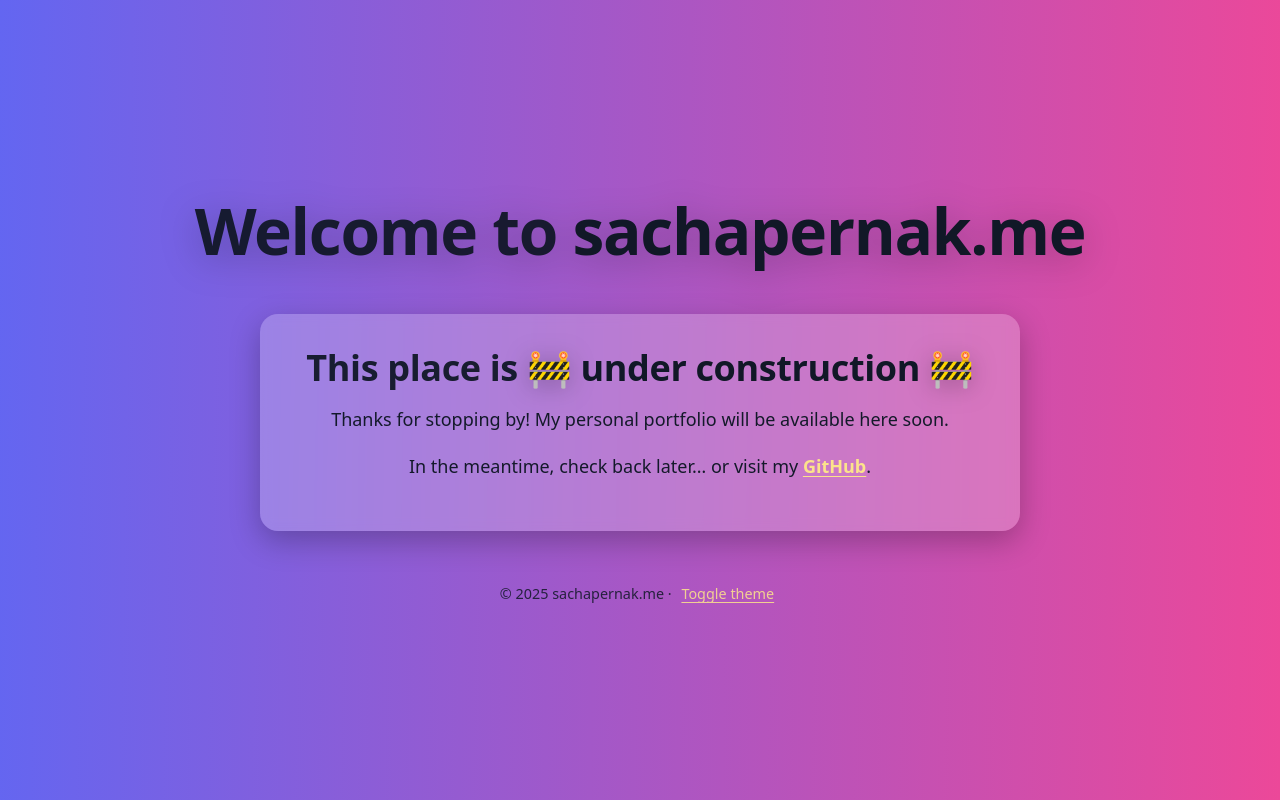
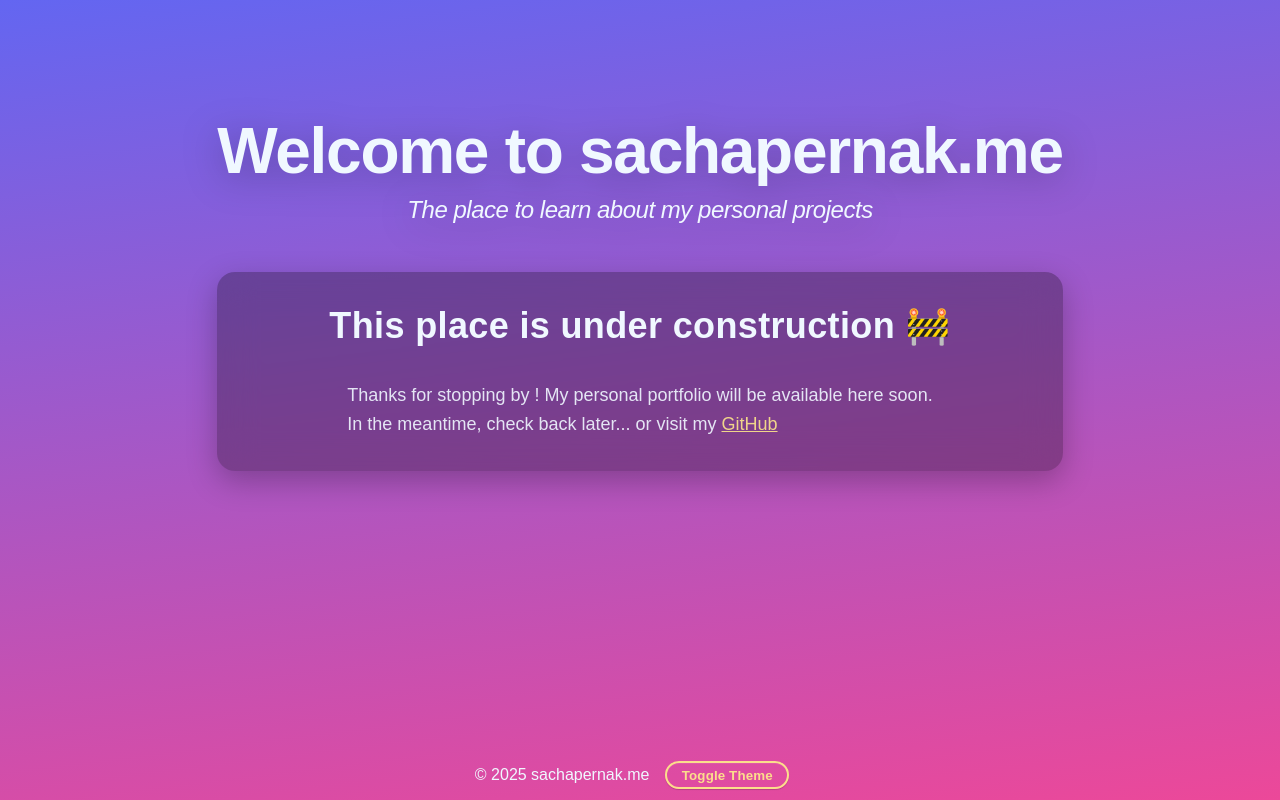
Before and after one commit to Sachapernak/Sachapernak.github.io, a plain HTML site: page index.html in a window 1280 px wide. Drawn offline with Linux system fonts and the light colour scheme; a web font is replaced by a local one.

Commit message:
Simple landing page, remade a bit more clean

```diff
--- a/index.html
+++ b/index.html
@@ -1,50 +1,41 @@
-<!DOCTYPE html>
+<!doctype html>
 <html lang="en">
 <head>
-    <meta charset="UTF-8" />
-    <meta name="viewport" content="width=device-width, initial-scale=1" />
-    <title>Under Construction • sachapernak.me</title>
-    <link rel="stylesheet" href="style.css" />
-    <noscript>
-        <style>
-            /* if JS blocked show a gradient */
-            body { background: linear-gradient(135deg, #6366f1, #ec4899) !important; }
-        </style>
-    </noscript>
+    <meta charset="UTF-8">
+    <meta name="viewport" content="width=device-width, initial-scale=1">
+    <link rel="stylesheet" href="style.css">
+    <link rel="preconnect" href="https://rsms.me/">
+    <link rel="stylesheet" href="https://rsms.me/inter/inter.css">
+    <title>Welcome - Sachapernak.me</title>
+    <meta name="color-scheme" content="light only">
+    <script src="script.js"></script>
 </head>
 <body>
-<div class="wrapper">
-    <header class="title" aria-labelledby="page-title">
-        <h1 id="page-title">
-            <span class="welcome">Welcome to</span>
-            <span class="domain">sachapernak.me</span>
-        </h1>
-    </header>
 
-    <main>
-        <h2 class="uc" aria-live="polite">
-            <span class="pre">This place is</span>
-            <span class="line2">
-          <span class="emoji" aria-hidden="true">🚧</span>
-          <span class="core">under construction</span>
-          <span class="emoji" aria-hidden="true">🚧</span>
-        </span>
-        </h2>
-        <p>Thanks for stopping by! My personal portfolio will be available here soon.</p>
-        <p class="checkback">
-            In the meantime, check back later…
-            <span class="altbreak">or visit my
-            <a id="gh" href="https://github.com/sachapernak" rel="noopener noreferrer">GitHub</a>.
-          </span>
-        </p>
+    <main class="main-container">
+
+        <div class="title-container">
+            <h1>Welcome to sachapernak.me</h1>
+            <h2>The place to learn about my personal projects</h2>
+        </div>
+
+        <div class="content-container">
+            <h2 class="pc"> This place is <b> under construction&nbsp;🚧</b></h2>
+
+            <p class="pc">
+                Thanks for stopping by ! My personal portfolio
+                will be available here soon. <br>
+                In the meantime, check back later... or visit my
+                <a class="accent" href="https://github.com/sachapernak">GitHub</a></p>
+        </div>
+
     </main>
 
-    <footer>
-        © <span id="year"></span> sachapernak.me ·
-        <button id="themeToggle" class="linklike" type="button" aria-pressed="false">Toggle theme</button>
+
+    <footer class="footer-container">
+        <p>© <span id="year">2025</span> sachapernak.me</p>
+            <button id="theme-toggle">Toggle Theme</button>
     </footer>
-</div>
 
-<script src="script.js" defer></script>
 </body>
 </html>
--- a/script.js
+++ b/script.js
@@ -3,55 +3,45 @@
         document.readyState === 'loading' ? document.addEventListener('DOMContentLoaded', fn) : fn();
 
     onReady(() => {
+
+        document.documentElement.style.setProperty('--current-theme', "1");
         // Year in footer
         const y = document.getElementById('year');
-        if (y) y.textContent = new Date().getFullYear();
+        if (y) y.textContent = new Date().getFullYear().toString();
 
-        // Randomize gradient angle once per session
-        try {
-            const angleKey = 'sp-gradient-angle';
-            const saved = sessionStorage.getItem(angleKey);
-            const angle = saved ?? `${Math.floor(Math.random() * 180)}deg`;
-            document.documentElement.style.setProperty('--angle', angle);
-            if (!saved) sessionStorage.setItem(angleKey, angle);
-        } catch {
-            // sessionStorage can fail
-        }
+        // Randomize gradient angle
+        const angle = `${Math.floor((Math.random() * 100) +80)}deg`;
+        document.documentElement.style.setProperty('--angle', angle);
+
 
         // Theme toggle
-        const btn = document.getElementById('themeToggle');
+        const btn = document.getElementById('theme-toggle');
         if (btn) {
             btn.addEventListener('click', () => {
-                const root = document.documentElement;
-                const body = document.body;
-                const on = !root.classList.contains('theme-alt');
-                root.classList.toggle('theme-alt', on);
-                body.classList.toggle('theme-alt', on);
-                btn.setAttribute('aria-pressed', String(on));
+
+                const angle = `${Math.floor(Math.random() * 180)}deg`;
+                document.documentElement.style.setProperty('--angle', angle);
+
+                if (document.documentElement.style.getPropertyValue('--current-theme') === "1") {
+
+                    document.documentElement.style.setProperty('--bg-color-def:', "#6366F1");
+                    document.documentElement.style.setProperty('--bg-color1', "#020f1e");
+                    document.documentElement.style.setProperty('--bg-color2', "#a78bfa");
+                    document.documentElement.style.setProperty('--text-color', "aliceblue");
+                    document.documentElement.style.setProperty('--accent', "#f97316");
+                    document.documentElement.style.setProperty('--current-theme', "2");
+
+                } else {
+                    document.documentElement.style.setProperty('--bg-color-def:', "#6366F1");
+                    document.documentElement.style.setProperty('--bg-color1', "rgba(99, 102, 241, 1)");
+                    document.documentElement.style.setProperty('--bg-color2', "rgba(236, 72, 153, 1)");
+                    document.documentElement.style.setProperty('--text-color', "aliceblue");
+                    document.documentElement.style.setProperty('--accent', "#fde68a");
+                    document.documentElement.style.setProperty('--current-theme', "1");
+                }
+
             });
         }
-
-        // wobble the 🚧 on hover / focus
-        document.querySelectorAll('.uc .emoji').forEach((e) => {
-            const add = () => e.classList.add('wobble');
-            const rm  = () => e.classList.remove('wobble');
-            e.addEventListener('mouseenter', add);
-            e.addEventListener('mouseleave', rm);
-            e.addEventListener('focus', add);
-            e.addEventListener('blur', rm);
-        });
-
-        // Keyboard shortcuts: g opens GitHub, / toggles theme
-        window.addEventListener('keydown', (ev) => {
-            if (ev.key.toLowerCase() === 'g' && !ev.metaKey && !ev.ctrlKey && !ev.altKey) {
-                const a = document.getElementById('gh');
-                if (a) { a.focus(); a.click(); }
-            }
-            if (ev.key === '/' && !ev.metaKey && !ev.ctrlKey && !ev.altKey) {
-                ev.preventDefault();
-                btn?.click();
-            }
-        });
 
         console.log('[sachapernak.me] script.js loaded');
     });
--- a/style.css
+++ b/style.css
@@ -1,140 +1,166 @@
-/* ---- Theme variables ---- */
 :root {
-    --angle: 135deg;
-    --bg1: #6366f1;               /* indigo-500 */
-    --bg2: #ec4899;               /* pink-500 */
-    --glass: rgba(0,0,0,.28);
-    --color-text: #ffffff;
-    --accent: #fde68a;            /* amber-200 */
-    --shadow: 0 10px 30px rgba(0,0,0,.25);
+    font-family: Inter, sans-serif;
+    font-feature-settings: 'liga' 1, 'calt' 1; /* fix for Chrome */
+
+    color-scheme: light only;
+    /* variables */
+
+    --current-theme: "1";
+
+    --bg-color-def: #6366F1;
+    --bg-color1: rgba(99, 102, 241, 1);
+    --bg-color2: rgba(236, 72, 153, 1);
+    --text-color: aliceblue;
+
+    --glass:rgba(0,0,0,.28);
+
+    --angle: 141deg;
+
+    --accent: #fde68a;
+    --accent-strong: #f59e0b;
+    --text-on-accent: #1f2937;
+}
+@supports (font-variation-settings: normal) {
+    :root { font-family: InterVariable, sans-serif; }
 }
 
-/*  scheme adjustments */
-@media (prefers-color-scheme: light) {
-    :root {
-        --glass: rgba(255,255,255,.22);
-        --color-text: #111827;
-    }
+body {
+    background: var(--bg-color-def);
+    background: linear-gradient(var(--angle),var(--bg-color1) 0%, var(--bg-color2) 100%);
+    color : var(--text-color);
+    margin-top: 0;
+    margin-bottom: 0;
+    min-height: 100vh;
+    display : flex;
+    flex-direction: column;
+    justify-content: space-between;
+    text-align: center;
 }
 
-/* alternative theme toggled by JS */
-:root.theme-alt,
-body.theme-alt {                 /* support both :root and body toggle */
-    --bg1: #020f1e;               /* cyan-400 */
-    --bg2: #a78bfa;               /* violet-400 */
-    --accent: #f97316;            /* orange-500 */
+.main-container {
+    margin : auto;
 }
 
-/* ---- Base & layout ---- */
-* { box-sizing: border-box; }
-html, body { height: 100%; }
+.title-container {
 
-body {
-    margin: 0;
-    font-family: system-ui, -apple-system, Segoe UI, Roboto, Ubuntu, Cantarell, Noto Sans, Arial, "Apple Color Emoji", "Segoe UI Emoji";
-    color: var(--color-text, #ffffff);
-
-
-    background-color: #6366f1; /* solid fallback */
-    background-image: linear-gradient(var(--angle), var(--bg1, #6366f1), var(--bg2, #ec4899));
-
-    display: grid;
-    place-items: center;
-    min-height: 100dvh;
-    text-align: center;
-    padding: clamp(12px, 2vw, 24px);
 }
 
-.wrapper {
-    width: min(920px, 100%);
-    display: grid;
-    gap: clamp(16px, 3vw, 32px);
-}
-
-/* ---- Title ---- */
-.title h1 {
-    margin: 0;
+.title-container > h1{
+    margin: 0 0 .7rem 0;
     line-height: 1.1;
     font-weight: 800;
     letter-spacing: -0.02em;
     font-size: clamp(2rem, 5vw + .5rem, 4rem);
     text-wrap: balance;
     filter: drop-shadow(0 6px 18px rgba(0,0,0,.25));
-}
-.title .welcome { opacity: .95; font-weight: 600; }
-.title .domain  { display: inline-block; font-weight: 700; }
-
-/* ---- Card ---- */
-main {
-    margin: 1em auto;
-    width: min(760px, 100%);
-    background: var(--glass, rgba(0,0,0,.28));
-    backdrop-filter: blur(6px);
-    -webkit-backdrop-filter: blur(6px);
-    padding: clamp(16px, 4vw, 32px);
-    border-radius: 18px;
-    box-shadow: var(--shadow, 0 10px 30px rgba(0,0,0,.25));
-}
-
-main h2 {
-    margin: 0 0 clamp(8px, 2vw, 16px) 0;
-    font-size: clamp(1.2rem, 3.2vw + .3rem, 2.25rem);
-    line-height: 1.2;
-    font-weight: 700;
-    letter-spacing: -0.01em;
-}
-.uc .pre   { opacity: .95; font-weight: 600; }
-.uc .core  { font-weight: 800; }
-.uc .emoji { filter: drop-shadow(0 4px 12px rgba(0,0,0,.25)); display:inline-block; }
-
-p {
-    margin: 0 0 1em 0;
-    font-size: clamp(1rem, 1.2vw + .85rem, 1.125rem);
-    line-height: 1.6;
-    opacity: .98;
-}
-
-a { color: var(--accent, #fde68a); font-weight: 700; text-underline-offset: 3px; }
-.linklike {
-    background: none; border: none; color: var(--accent, #fde68a);
-    font: inherit; cursor: pointer; text-decoration: underline; text-underline-offset: 3px;
-}
-.linklike:focus-visible, a:focus-visible {
-    outline: 3px solid var(--accent, #fde68a); outline-offset: 3px; border-radius: 6px;
-}
-
-footer { font-size: .9rem; opacity: .85; margin-top: .25rem; }
-
-/* ---- Small-screen: line breaks ---- */
-@media (max-width: 520px) {
-    .title .welcome, .title .domain { display: block; }
-    .title .welcome { margin-bottom: .2em; }
-
-    .uc { display: grid; gap: .25em; }
-    .uc .pre { display: block; }
-    .uc .line2 { display: inline-flex; align-items: center; justify-content: center; gap: .4ch; }
-
-    p { margin: 1em 0; }
-
-
-    .checkback {
-        display: grid;
-        gap: .25em;
-    }
-    .checkback .altbreak {
-        display: block;
-    }
 
 }
 
-@media (max-width: 360px) {
-    .wrapper { gap: 14px; }
-    main { padding: 14px; }
+.title-container > h2 {
+    font-style: italic;
+    margin: 0;
+    line-height: 1.1;
+    font-weight: 400;
+    letter-spacing: -0.02em;
+    font-size: clamp(1rem, 1.2vw + .85rem, 1.5rem);
+    text-wrap: balance;
+    filter: drop-shadow(0 6px 18px rgba(0,0,0,.25));
 }
 
-/* ---- Motion ---- */
-@media (prefers-reduced-motion: no-preference) {
-    body { transition: background 400ms ease; }
-    .uc .emoji { transition: transform 200ms ease; }
-    .uc .emoji.wobble { transform: translateY(-2px) rotate(-6deg) scale(1.1); }
+.content-container {
+    background: var(--glass);
+    backdrop-filter: blur(18px);
+    box-shadow: 0 10px 30px rgba(0,0,0,.25);
+    padding: clamp(16px, 4vw, 32px);
+    border-radius: 18px;
+    margin : 3em auto;
+    text-align: center;
 }
+
+.content-container > h2 {
+    margin: 0 0 clamp(8px, 2vw, 16px) 0;
+    font-size: clamp(1.5rem, 3.2vw + .3rem, 2.25rem);
+    line-height: 1.2;
+    font-weight: 600;
+    letter-spacing: +0.01em;
+}
+
+
+.content-container > p {
+    display: inline-block; /* shrink-wraps to text width */
+    text-align: justify;
+    margin: 1em auto 0 auto;
+    font-size: clamp(1rem, 1.2vw + .85rem, 1.125rem);
+    font-weight: 400;
+    line-height: 1.6;
+    opacity: .9;
+}
+
+.footer-container {
+    display: flex;
+    flex-direction: row;
+    justify-content: center;
+    margin-top : auto;
+    margin-bottom : 0;
+}
+
+
+
+/* Base button */
+.footer-container > button {
+    appearance: none;
+    -webkit-tap-highlight-color: transparent;
+
+    display: inline-flex;
+    align-items: center;
+    gap: .5rem;
+
+    padding: .3rem .9rem;
+    margin: auto 1.2em;
+
+    font-weight: 600;
+    letter-spacing: .01em;
+
+    background: transparent;
+    color: var(--accent);
+    border: 2px solid var(--accent);
+    border-radius: 9999px;
+    opacity: .95;
+
+    box-shadow:
+            inset 0 1px 0 rgba(255,255,255,.08),
+            0 1px 1px rgba(0,0,0,.18);
+
+    transition:
+            background-color .18s ease,
+            color .18s ease,
+            border-color .18s ease,
+            box-shadow .2s ease,
+            transform .06s ease;
+}
+
+/* Hover: fill + lift */
+.footer-container > button:hover {
+    background: var(--accent);
+    color: var(--text-on-accent);
+    border-color: var(--accent);
+    box-shadow:
+            0 8px 24px rgba(245, 158, 11, .25),
+            inset 0 1px 0 rgba(255,255,255,.12);
+    transform: translateY(-1px);
+}
+
+/* Active: press in */
+.footer-container > button:active {
+    background: var(--accent-strong);
+    border-color: var(--accent-strong);
+    transform: translateY(0);
+    box-shadow:
+            0 4px 12px rgba(245, 158, 11, .25),
+            inset 0 2px 4px rgba(0,0,0,.15);
+}
+
+
+.accent {
+    color: var(--accent);
+}
```
